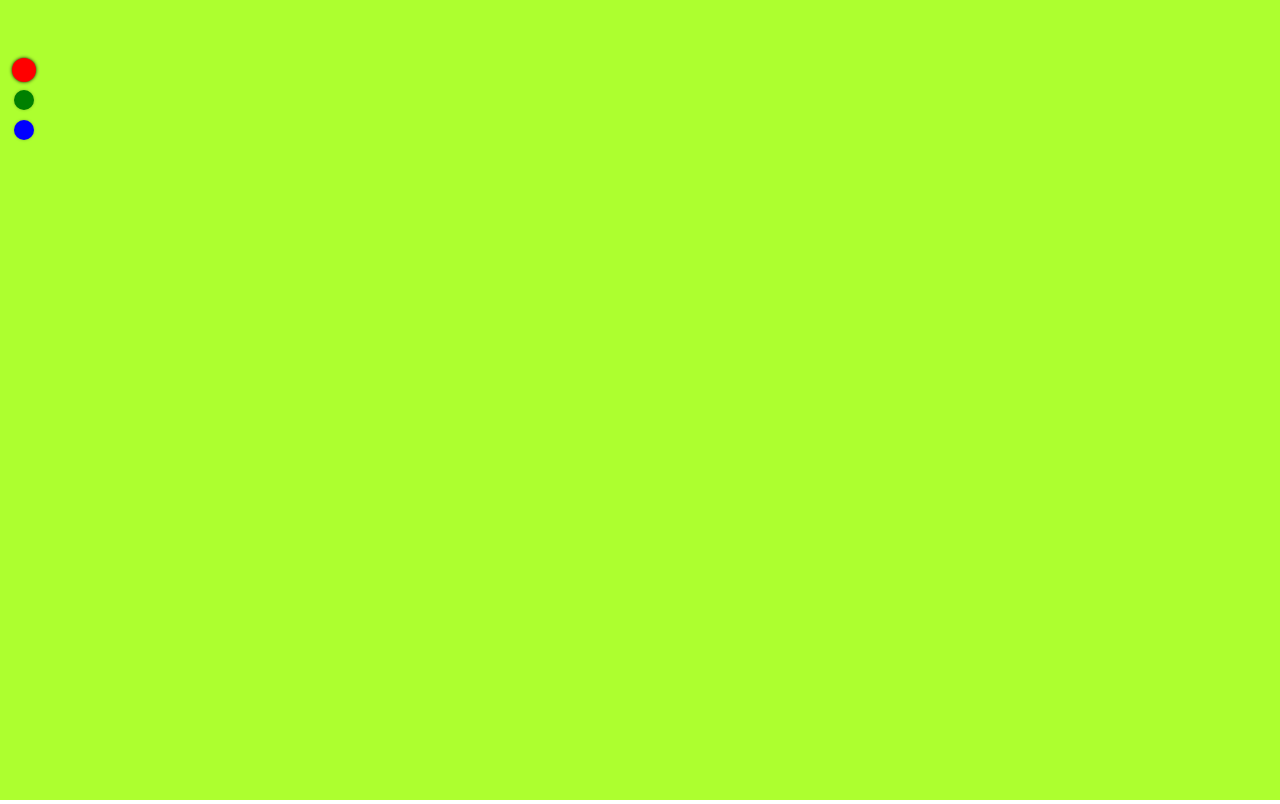
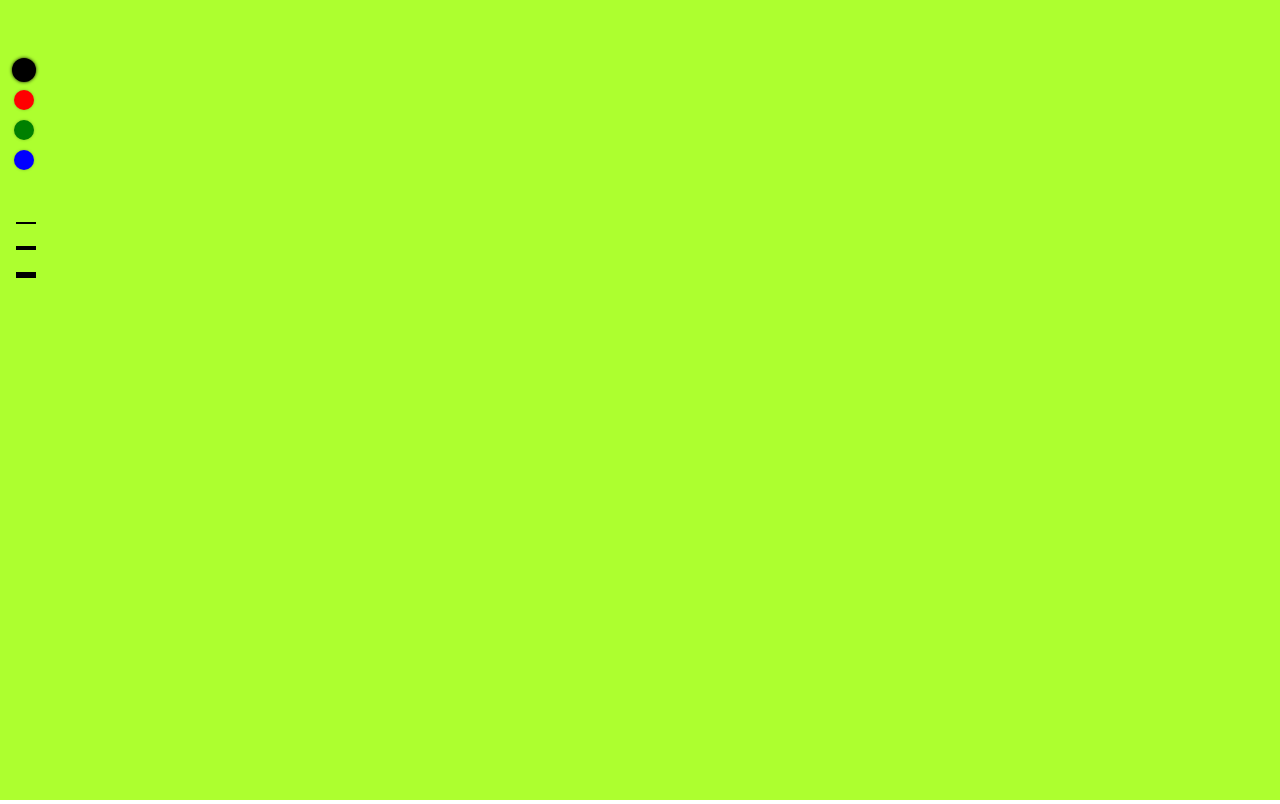
Before and after one commit to Merlin520/canvas, a plain HTML site: page index.html in a window 1280 px wide. Both pictures are taken after a click on the item 24 px from the left and 70 px from the top of the page. Drawn offline with Linux system fonts and the light colour scheme.

Commit message:
canvas添加线条

```diff
--- a/index.html
+++ b/index.html
@@ -19,13 +19,18 @@
     </div>
 
     <ol class="colors">
-        <li id="red" class="red active"></li>
+        <li id="black" class="black active"></li>
+        <li id="red" class="red"></li>
         <li id="green" class="green"></li>
         <li id="blue" class="blue"></li>
     </ol>
 
 
-
+    <ol class="sizes">
+        <li id="thin" class="thin"></li>
+        <li id="mid" class="mid"></li>
+        <li id="thick" class="thick"></li>
+    </ol>
 
 
 
--- a/main.js
+++ b/main.js
@@ -1,6 +1,6 @@
 var canvas = document.getElementById('canvas');
 var context = canvas.getContext('2d');
-
+var lineWidth = 2;
 autoSetCanvasSize(canvas);
 
 listenToUser(canvas);
@@ -37,13 +37,22 @@ eraser.onclick = function () {
 };
 
 
+black.onclick = function () {
+    context.fillStyle = 'black';
+    context.strokeStyle = 'black';
+    black.classList.add('active');
+    red.classList.remove('active');
+    green.classList.remove('active');
+    blue.classList.remove('active')
+};
 
 red.onclick = function () {
     context.fillStyle = 'red';
     context.strokeStyle = 'red';
     red.classList.add('active');
     green.classList.remove('active');
-    blue.classList.remove('active')
+    blue.classList.remove('active');
+    black.classList.remove('active')
 };
 
 green.onclick = function () {
@@ -51,7 +60,8 @@ green.onclick = function () {
     context.strokeStyle = 'green';
     red.classList.remove('active');
     green.classList.add('active');
-    blue.classList.remove('active')
+    blue.classList.remove('active');
+    black.classList.remove('active')
 };
 
 blue.onclick = function () {
@@ -59,11 +69,22 @@ blue.onclick = function () {
     context.strokeStyle = 'blue';
     red.classList.remove('active');
     blue.classList.add('active');
-    green.classList.remove('active')
+    green.classList.remove('active');
+    black.classList.remove('active')
 };
 
 
+thin.onclick = function () {
+    lineWidth = 2
+};
 
+mid.onclick = function () {
+    lineWidth = 4
+};
+
+thick.onclick = function () {
+    lineWidth = 6
+};
 
 //画圆函数
 function drawCircle(x,y,radius) {
@@ -79,7 +100,7 @@ function drawLine(x1,y1,x2,y2) {
     context.beginPath();
     // context.strokeStyle = 'red';
     context.moveTo(x1,y1);
-    context.lineWidth = 5;
+    context.lineWidth = lineWidth;
     context.lineTo(x2,y2);
     context.stroke();
     context.closePath();
--- a/style.css
+++ b/style.css
@@ -12,7 +12,8 @@ ul,ol {
 }
 
 body {
-    margin: 0px;
+    overflow: hidden;
+    /*防止滑动*/
 }
 
 .actions {
@@ -21,12 +22,15 @@ body {
     top: 10px;
 }
 
+
 .actions svg {
     width: 24px;
     height: 24px;
     margin: 0 5px;
     transition: all 0.3s;
 }
+
+
 
 .actions svg.active{
     fill:red;
@@ -69,6 +73,10 @@ body {
     transition: all 0.3s;
 }
 
+.colors > li.black {
+    background: black;
+}
+
 .colors > li.red {
     background: red;
 }
@@ -85,3 +93,31 @@ body {
     box-shadow: 0 0 3px rgba(0,0,0,0.95);
     transform: scale(1.2);
 }
+
+.sizes {
+    position: fixed;
+    left: 16px;
+    top:200px;
+}
+
+.sizes > li {
+    margin: 22px 0;
+}
+
+.sizes > .thin {
+    height: 0;
+    width: 20px;
+    border-top: 2px solid black;
+}
+
+.sizes > .mid {
+    height: 0;
+    width: 20px;
+    border-top: 4px solid black;
+}
+
+.sizes > .thick {
+    height: 0;
+    width: 20px;
+    border-top: 6px solid black;
+}
```
